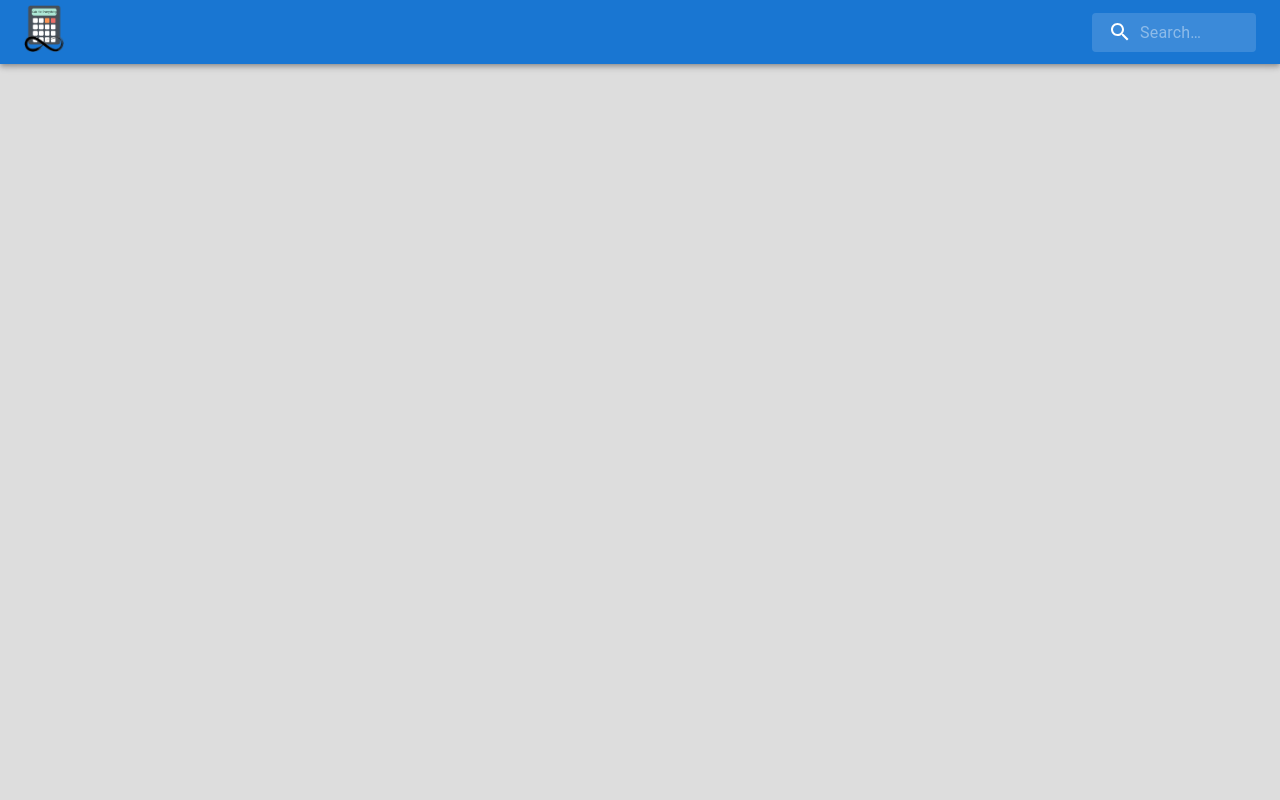
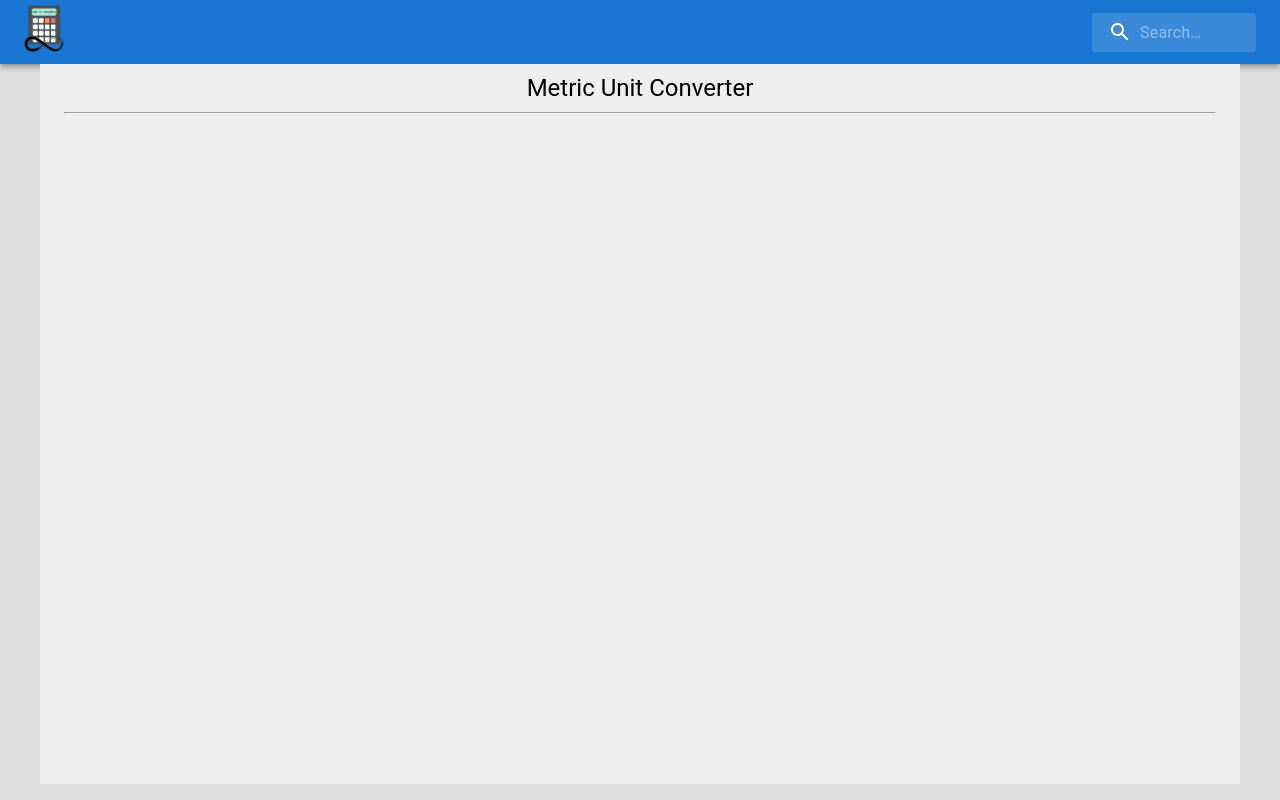
Before and after one commit to SarthakKeshari/calc_for_everything, a React (Create React App) app in the folder calculators/: page /metricunitconverter in a window 1280 px wide. Before the commit this address had no page. Built offline with nearby package versions, Linux system fonts and the light colour scheme.

Commit message:
Added folders for contribution

```diff
--- a/calculators/src/App.js
+++ b/calculators/src/App.js
@@ -80,6 +80,7 @@ import MainPointsInOnOutOfQuadCurveFinder from './mathematical/pointsInOnOutOfQu
 import MainPolyEqRootFinder from './mathematical/polyEqRootFinder/MainPolyEqRootFinder';
 import MainCodeEditorWebDev from './computer_science/codeEditorWebDev/MainCodeEditorWebDev';
 import MainFracToDecAndDecToFrac from './computer_science/fracToDecAndDecToFrac/MainFracToDecAndDecToFrac';
+import MainMetricUnitConverter from './mathematical/metricUnitConverter/MainMetricUnitConverter';
 
 function App() {
   return (
@@ -153,6 +154,7 @@ function App() {
             <Route path="trignometricvaluecalc" element={<MainTrignometricValueCalc />} />
             <Route path="percentilecalc" element={<MainPercentileCalc />} />
             <Route path="coprimefinder" element={<MainCoPrimeFinder />} />
+            <Route path="metricunitconverter" element={<MainMetricUnitConverter />} />
             {/* Chemistry */}
             <Route path="phcalc" element={<MainPHCalc />} />
             <Route path="chemicaleqbalancer" element={<MainChemicalEqBalancer />} />
--- a/calculators/src/Home.js
+++ b/calculators/src/Home.js
@@ -76,6 +76,7 @@ export default function Home() {
             <HomeGridItem calcName="Trignometric Value Calculator" path="/trignometricvaluecalc"/>
             <HomeGridItem calcName="Percentile Calculator" path="/percentilecalc"/>
             <HomeGridItem calcName="Co-Prime Finder" path="/coprimefinder"/>
+            <HomeGridItem calcName="Metric Unit Converter" path="/metricunitconverter"/>
         </Grid>
         <br/>
         <Typography pt={1} variant='h5'>Chemistry</Typography>
--- /dev/null
+++ b/calculators/src/mathematical/metricUnitConverter/MainMetricUnitConverter.js
@@ -0,0 +1,14 @@
+import React from 'react';
+import { Container, Typography } from '@mui/material';
+
+function MainMetricUnitConverter(){
+    return(
+        <Container maxWidth="lg" sx={{ bgcolor: '#eeeeee', minHeight: '90vh', paddingY:"10" }}>
+            <Typography pt={1} variant='h5' sx = {{textAlign: "center"}}>Metric Unit Converter</Typography>
+            <hr/>
+            <br/>
+        </Container>
+    )
+}
+
+export default MainMetricUnitConverter;
```
